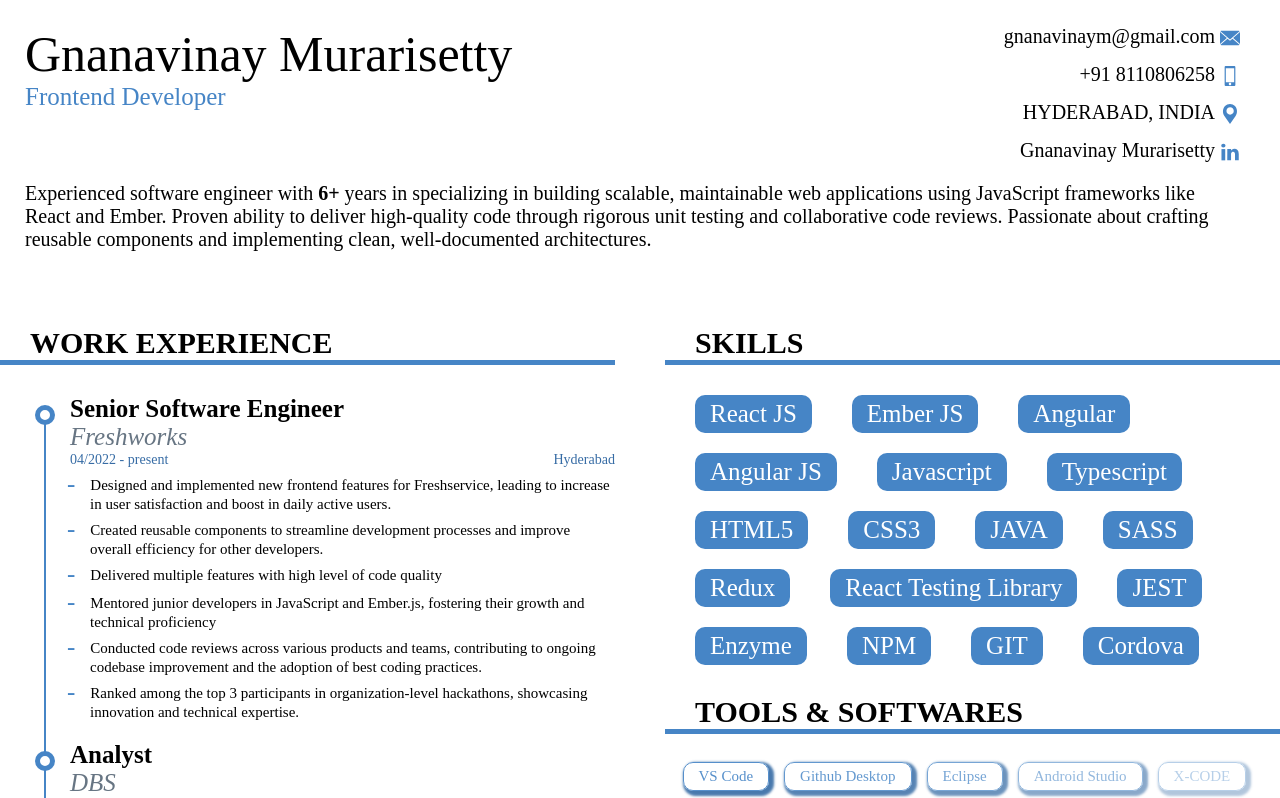
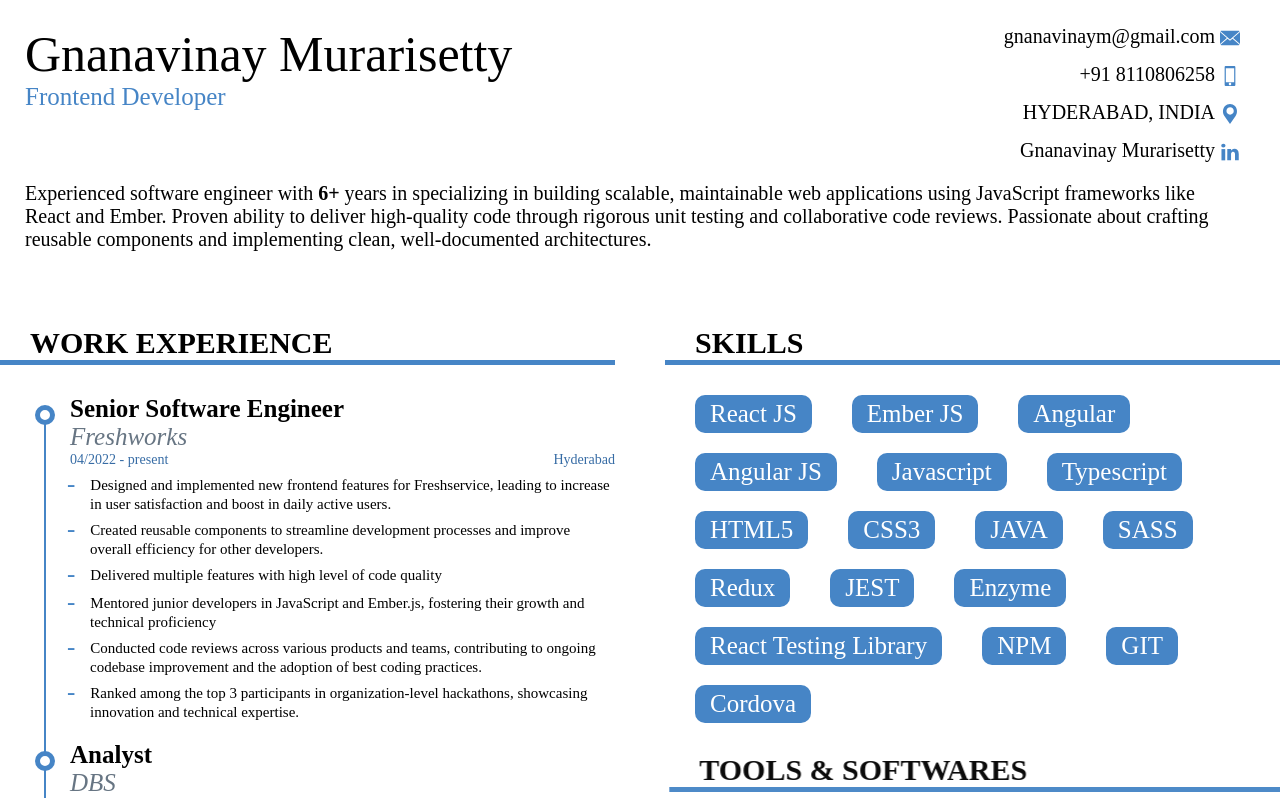
Before and after one commit to vinnu214/my-resume, a React (Create React App) app: page / in a window 1280 px wide. Shown: the top 798 px of the page. Built offline with nearby package versions, Linux system fonts and the light colour scheme.

Commit message:
css changes

```diff
--- a/src/Styles/SCSS/components/_certificate.scss
+++ b/src/Styles/SCSS/components/_certificate.scss
@@ -42,5 +42,6 @@
     font-style: italic;
     align-self: center;
     color: $color-light-blue;
+    margin-right: 0.5rem;
   }
 }
--- a/src/Styles/SCSS/components/_skills.scss
+++ b/src/Styles/SCSS/components/_skills.scss
@@ -12,6 +12,6 @@
 .Skills__container {
   margin: 2rem 1rem;
   & span {
-    margin: 10rem 1rem;
+    margin: 10rem 0.5rem;
   }
 }
--- a/src/resumeData.js
+++ b/src/resumeData.js
@@ -72,9 +72,9 @@ export const Skills = [
   "JAVA",
   "SASS",
   "Redux",
-  "React Testing Library",
   "JEST",
   "Enzyme",
+  "React Testing Library",
   "NPM",
   "GIT",
   "Cordova",
```
